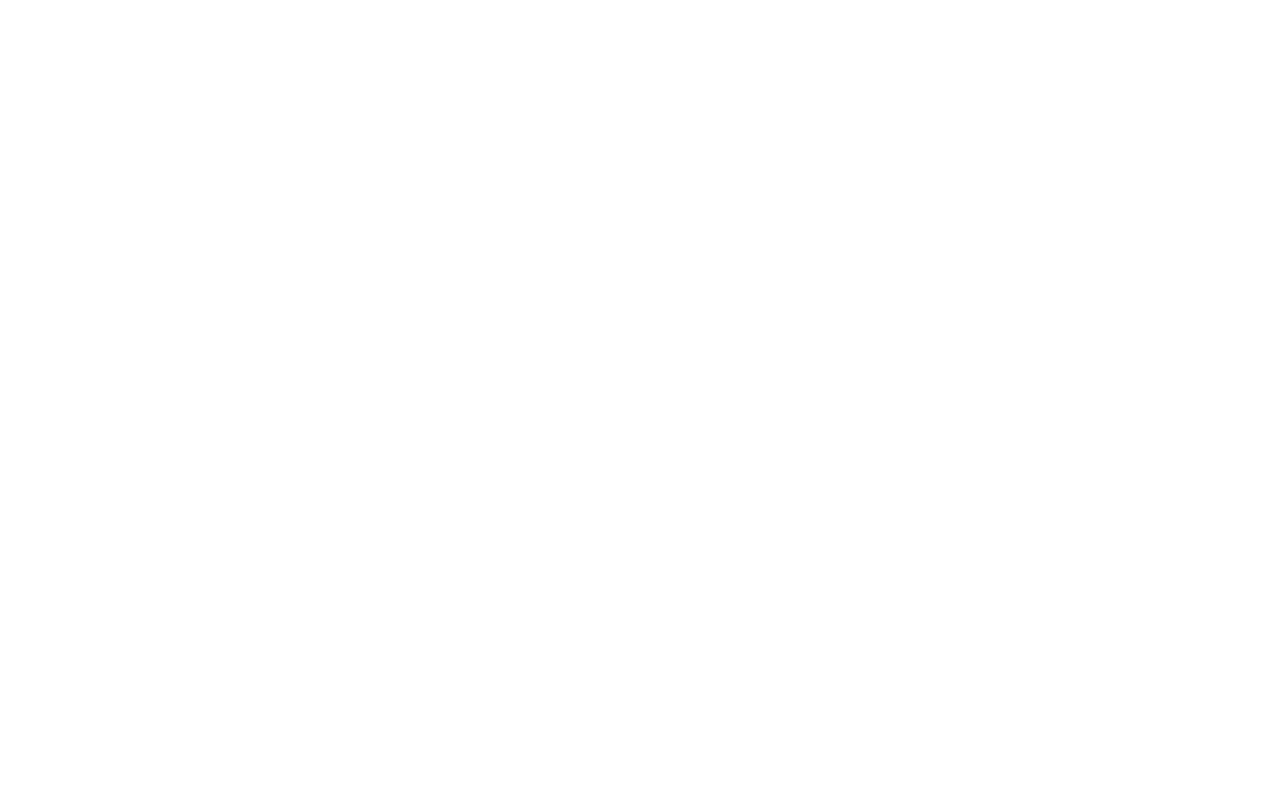
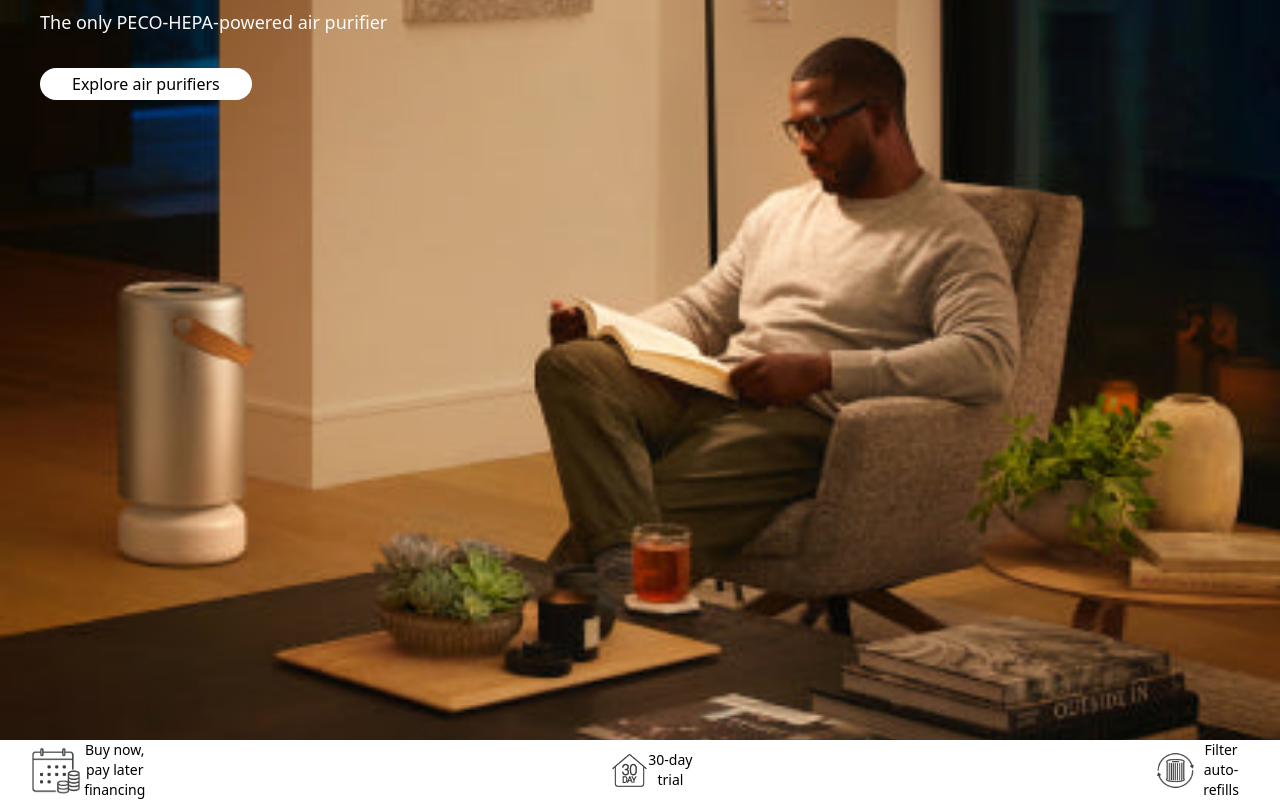
Before and after one commit to JuszJo/react-tailwind, a React (Vite) app: page / in a window 1280 px wide. Shown: the part 838-1638 px from the top of the page. Before the commit the page ends 800 px from the top, so only its background shows below. Built offline with nearby package versions, Linux system fonts and the light colour scheme.

Commit message:
add new section

```diff
--- a/src/components/Body.tsx
+++ b/src/components/Body.tsx
@@ -7,19 +7,37 @@
         <>
             <main>
                 <section>
-                    <section className="container">
-                        <div className="flex justify-between">
-                            <div className='text-center inline'>
-                                <img className='w-10' src={buy} alt="" />
-                                <p className='text-sm'>Buy now, pay later financing</p>
+                    <section className="container m-auto">
+                        <div className="flex justify-between items-center w-[95%] mx-auto" >
+                            <div className='text-center basis-10 inline'>
+                                <div className='flex justify-center items-center'>
+                                    <div className='w-14'>
+                                        <img className='' src={buy} alt="" />
+                                    </div>
+                                    <div>
+                                        <p className='text-sm max-w-[5rem]'>Buy now, pay later financing</p>
+                                    </div>
+                                </div>
                             </div>
-                            <div className='text-center inline'>
-                                <img className='w-10' src={trial} alt="" />
-                                <p className='text-sm'>30-day trial</p>
+                            <div className='text-center basis-10 inline'>
+                                <div className='flex justify-center items-center'>
+                                    <div className='w-14'>
+                                        <img className='' src={trial} alt="" />
+                                    </div>
+                                    <div>
+                                        <p className='text-sm max-w-[5rem]'>30-day trial</p>
+                                    </div>
+                                </div>
                             </div>
-                            <div className='text-center inline'>
-                                <img className='w-10' src={refill} alt="" />
-                                <p className='text-sm'>Filter auto-refills</p>
+                            <div className='text-center basis-10 inline'>
+                                <div className='flex justify-center items-center'>
+                                    <div className='w-14'>
+                                        <img className='' src={refill} alt="" />
+                                    </div>
+                                    <div>
+                                        <p className='text-sm max-w-[5rem]'>Filter auto-refills</p>
+                                    </div>
+                                </div>
                             </div>
                         </div>
                     </section>
--- a/src/components/Hero.tsx
+++ b/src/components/Hero.tsx
@@ -6,8 +6,8 @@
             <section>
                 <div>
                     <div className="bg-[url('/public/Auto_Protect_Quiet_-_Source_1_1000x.jpg')] bg-cover bg-no-repeat bg-center ">
-                        <div className="px-10 py-10">
-                            <div>
+                        <div className="px-10 pt-[50%] pb-[50%]">
+                            <div className="max-w-xs">
                                 <h1 className="text-5xl text-slate-50 font-[Plantin]">Get <em>cleaner</em> air for a <em>healthier</em> home.</h1>
                             </div>
                             <div className="mt-3">
```
